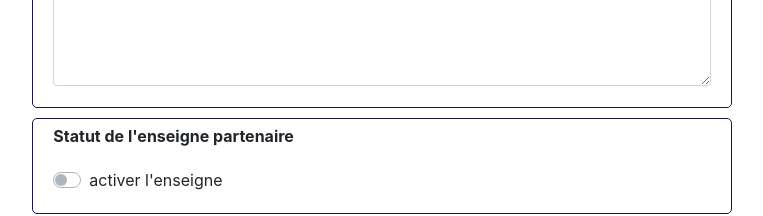
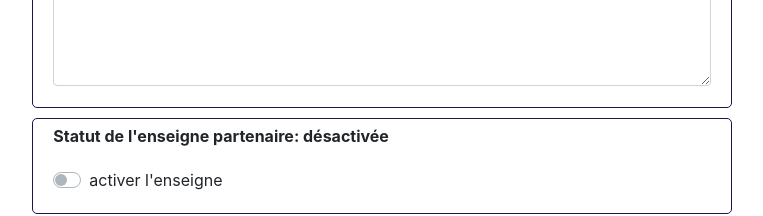
Before and after one commit to gobelinmalin/bordeaux_0320_p3_admin_giftcard, a React (Create React App) app: page /admin/shops/add in a window 1280 px wide. Shown: the part 920-1136 px from the top of the page, without its empty margins (211-974 px from the left). Built offline with nearby package versions, Linux system fonts and the light colour scheme; no server answers.

Commit message:
set ternary fields

```diff
--- a/src/components/shops/ShopsAdd.jsx
+++ b/src/components/shops/ShopsAdd.jsx
@@ -275,9 +275,14 @@ const ShopsAdd = () => {
         {/* Shop status */}
         <div className="formContent">
           <Form.Group>
-            <p>Statut de l&apos;enseigne partenaire</p>
+            <p>
+              Statut de l&apos;enseigne partenaire:{' '}
+              {shop.status ? 'activée' : 'désactivée'}
+            </p>
             <Form.Switch
-              label="activer l'enseigne"
+              label={
+                shop.status ? "désactiver l'enseigne" : "activer l'enseigne"
+              }
               id="custom-switch"
               name="status"
               value={shop.status}
--- a/src/components/shops/ShopsUpdate.jsx
+++ b/src/components/shops/ShopsUpdate.jsx
@@ -97,6 +97,8 @@ const ShopsUpdate = () => {
     }
   });
 
+  console.log(shop);
+
   // if because we don't have any shop before useEffect call
   if (shop) {
     return (
@@ -193,12 +195,14 @@ const ShopsUpdate = () => {
                   <Form.Check
                     label="e-shop"
                     name="online"
+                    defaultChecked={shop.online}
                     check={shop.online}
                     onChange={(event) => handleCheckOnline(event)}
                   />
                   <Form.Check
                     label="boutique(s)"
                     name="offline"
+                    defaultChecked={shop.offline}
                     check={shop.offline}
                     onChange={(event) => handleCheckOffline(event)}
                   />
@@ -218,7 +222,7 @@ const ShopsUpdate = () => {
               <Form.Label>Logo de l&apos;enseigne (en cours)</Form.Label>
               <Form.File
                 id="custom-file"
-                label="Uploader une image"
+                label="modifier l'image"
                 name={shop.logo}
                 onChange=""
                 custom
@@ -251,11 +255,17 @@ const ShopsUpdate = () => {
           {/* Shop status */}
           <div className="formContent">
             <Form.Group>
-              <p>Statut de l&apos;enseigne partenaire</p>
+              <p>
+                Statut de l&apos;enseigne partenaire:{' '}
+                {shop.status ? 'activée' : 'désactivée'}
+              </p>
               <Form.Switch
-                label="activer l'enseigne"
+                label={
+                  shop.status ? "désactiver l'enseigne" : "activer l'enseigne"
+                }
                 id="custom-switch"
                 name="status"
+                defaultChecked={shop.status}
                 value={shop.status}
                 onChange={(event) => handleCheckStatus(event)}
               />
```
